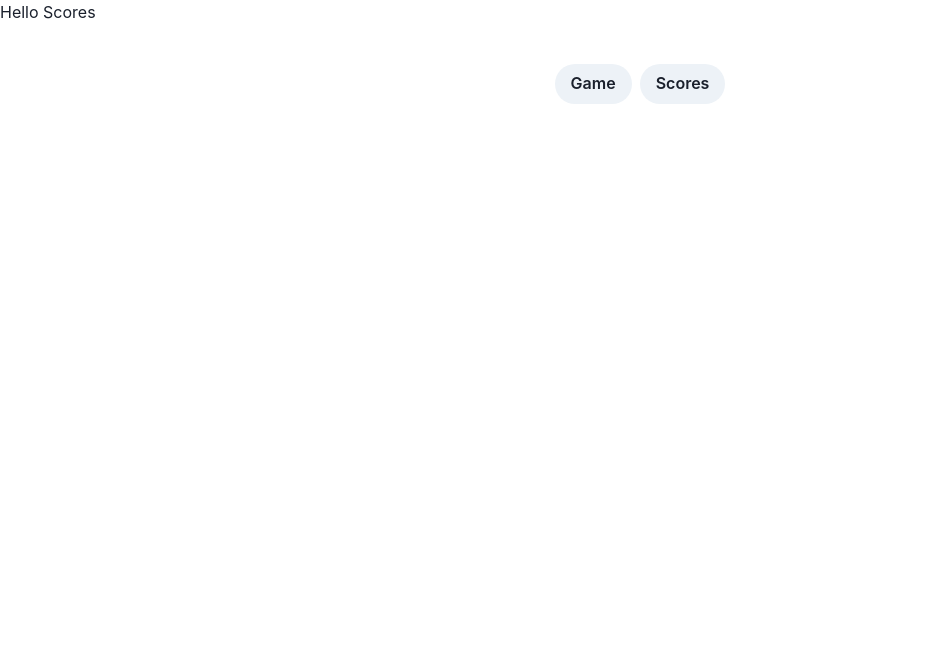
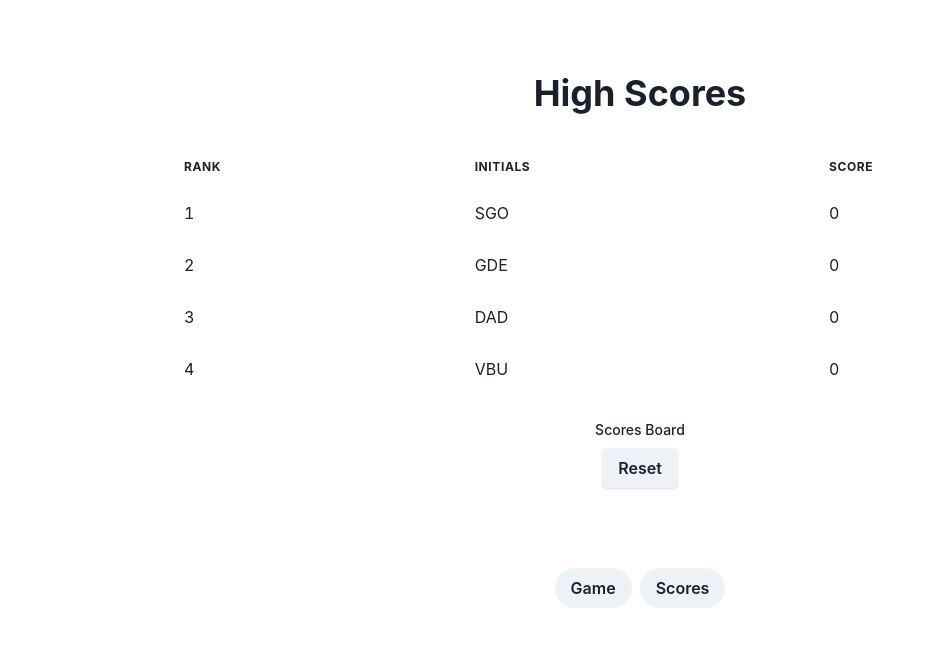
Before and after one commit to vbugana/Memory-Giphy-Game, a React (Vite) app: page /scores in a window 1280 px wide. Shown: the top 646 px of the page, without its empty margins (0-934 px from the left). Built offline with nearby package versions, Linux system fonts and the light colour scheme.

Commit message:
High Scores board created

```diff
--- a/src/pages/Scores.jsx
+++ b/src/pages/Scores.jsx
@@ -1,11 +1,64 @@
-import React from "react";
+import {
+	Box,
+	Heading,
+	Table,
+	TableCaption,
+	Thead,
+	Tbody,
+	Tfoot,
+	Tr,
+	Th,
+	Td,
+	TableContainer,
+	Button,
+} from '@chakra-ui/react';
+
+import React from 'react';
 
 function Scores() {
-  return (
-    <div className="row">
-        <h1>Hello Scores</h1>
-    </div>
-  );
+	return (
+		<Box padding={'10'} textAlign="center">
+			<Heading padding={'8'}>High Scores</Heading>
+			<TableContainer maxW={'80%'} margin={'auto'}>
+				<Table variant="unstyled">
+					<TableCaption>Scores Board</TableCaption>
+					<Thead>
+						<Tr>
+							<Th>Rank</Th>
+							<Th>Initials</Th>
+							<Th>Score</Th>
+						</Tr>
+					</Thead>
+					<Tbody>
+						<Tr>
+							<Td>1</Td>
+							<Td>SGO</Td>
+							<Td isNumeric>0</Td>
+						</Tr>
+						<Tr>
+							<Td>2</Td>
+							<Td>GDE</Td>
+							<Td isNumeric>0</Td>
+						</Tr>
+						<Tr>
+							<Td>3</Td>
+							<Td>DAD</Td>
+							<Td isNumeric>0</Td>
+						</Tr>
+						<Tr>
+							<Td>4</Td>
+							<Td>VBU</Td>
+							<Td isNumeric>0</Td>
+						</Tr>
+					</Tbody>
+					<Tfoot>
+						<Tr></Tr>
+					</Tfoot>
+				</Table>
+			</TableContainer>
+			<Button boxShadow={'base'}>Reset</Button>
+		</Box>
+	);
 }
 
 export default Scores;
```
